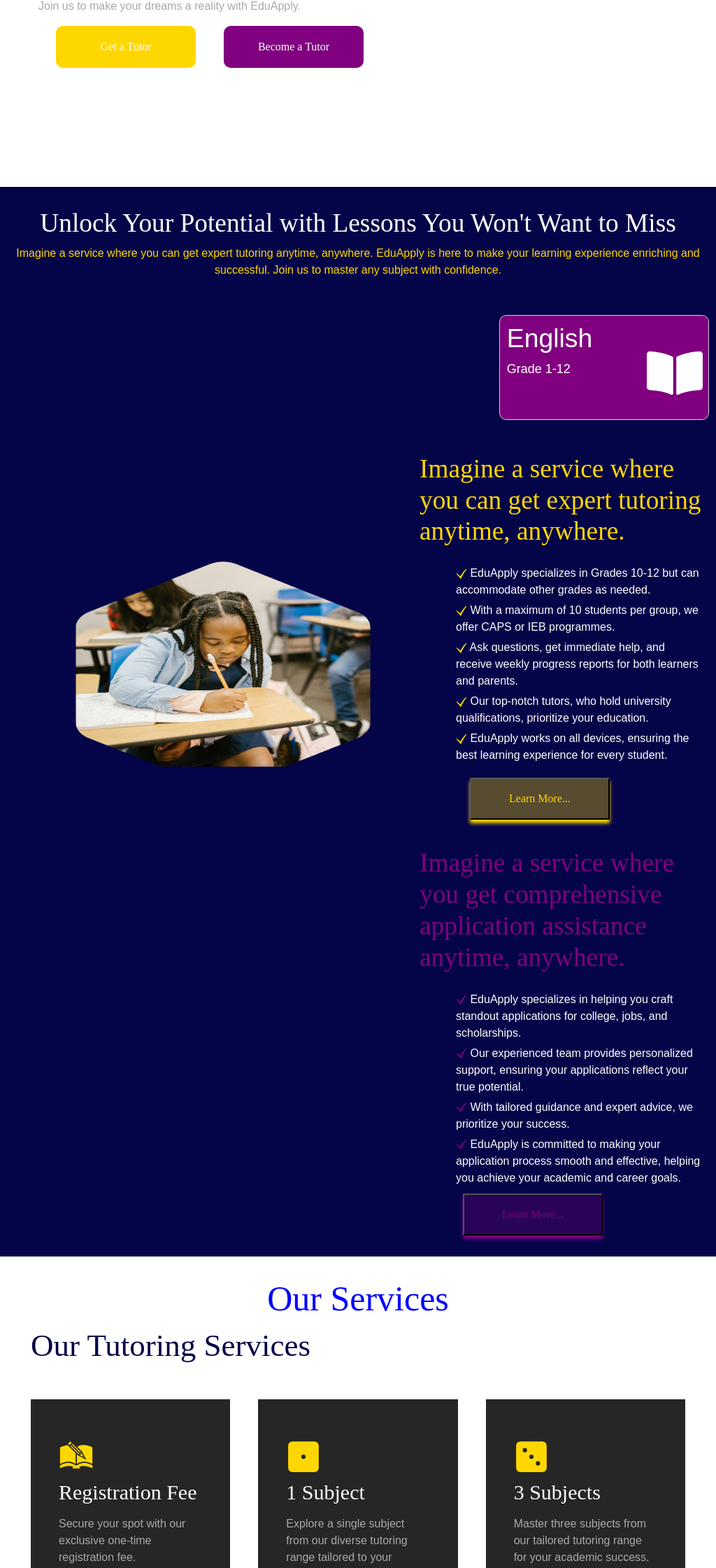
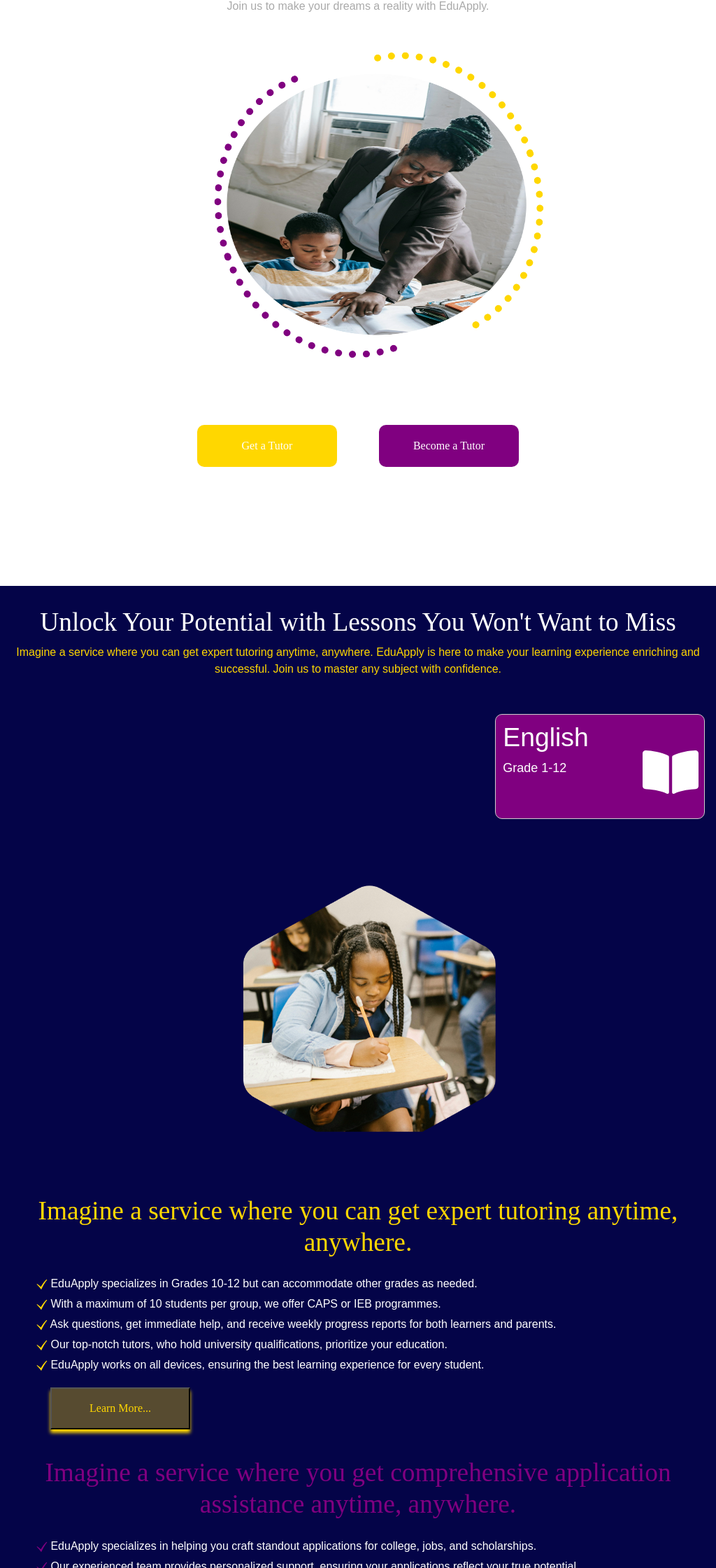
Before and after one commit to BuhleDamane/eduapply, a React (Create React App) app: page / in a window 1024 px wide. Shown: the part 371-2611 px from the top of the page at 70% size. Built offline with nearby package versions, Linux system fonts and the light colour scheme.

Commit message:
Updated all my files and made sure the project looks good on all different types of screens and is responsive

```diff
--- a/src/About.css
+++ b/src/About.css
@@ -525,171 +525,70 @@
   box-shadow: 0 5px 5px purple;
  }
 }
-@media (min-width: 769px) {
-  .about-page{
+@media (min-width: 768px) and (max-width: 1200px) {
+  #about .about-page {
     background-color: rgb(4, 4, 72);
     margin-top: 160px;
     width: 100%;
   }
-  .about-h1{
-    text-align: center;
-    font-family: "Playfair Display", serif;
-    color: #fff;
-    padding: 30px 0 0 0;
-  }
-  .about-p{
-    text-align: center;
-    font-family: "Poppins", sans-serif;
-    color: gold;
-  }
-  .rotate{
-    height: 200px;
-    background-color: red;
-    margin: 50px 0 0 0;
-    overflow: hidden;
-    width: 100%;
-    height: 200px;
-    background-color: #ffffff00;
-    border: 2px solid #cccccc00;
-    position: relative;
+
+  #about .about-2 {
+    display: flex;
+    flex-wrap: wrap; /* Ensures wrapping for better responsiveness */
+    justify-content: center; /* Centers children horizontally */
+    align-items: center; /* Centers children vertically */
   }
 
-  .train {
-    display: flex;
-    position: absolute;
-    left: 100%;
-    animation: moveTrain 45s linear infinite;
-    overflow: hidden;
+  #about .about-image {
+    width: 60%; /* Adjust width for better responsiveness */
+    height: auto; /* Maintain aspect ratio */
+    order: 1;
+    display: block; /* Ensures it behaves like a block element */
+    margin-left: auto; /* Centers it within the parent */
+    margin-right: auto;
+    margin-top: -150px; /* Centers it within the parent */
   }
 
-  .icon {
-    width: 300px;
-    height: 150px;
-    border: 1px solid #ccc;
-    border-radius: 10px;
-    margin-right: 30px;
-    font-size: 18px;
-    font-family: Arial, sans-serif;
-    background-color: purple;
-    color: #fff;
-    padding: 10px 10px;
+  #about .tutoring {
+    flex-basis: 100%; /* Full width for the tutoring content */
+    margin-top: -80px; /* Add spacing after the image */
+    order: 2; /* Ensure tutoring comes after the image */
   }
 
-  .icons{
-    margin-left: 200px;
-    margin-top: -90px;
-    font-size: 80px;
-  }
-  .eng .icons{
-    margin-left: 200px;
-    margin-top: -90px;
-    font-size: 80px;
-  }
-  .hist .icons{
-    color: brown;
-  }
-  .physics .icons{
-    margin-left: 200px;
-    margin-top: -140px;
-    font-size: 80px;
-    color: orangered;
-  }
-  .maths-lit .icons{
-    margin-left: 200px;
-    margin-top: -80px;
-    font-size: 80px;
-    color: blue;
-  }
-  .maths .icons{
-    color: blue;
-  }
-  .geo .icons{
-    color: rgb(82, 82, 204);
-  }
-  .acc .icons{
-    color: brown;
-  }
-  .ls .icons{
-    color: green;
+  #about .tutoring ul li {
+    list-style: none;
   }
 
-  .agric .icons{
-    color: red;
+  #about .tutoring-1 {
+    font-family: "Playfair Display", serif;
+    color: gold;
+    text-align: center;
+  }
+  #about .tutoring-2{
+    font-family: "Playfair Display", serif;
+    color: purple;
+    text-align: center;
+  }
+  #about .p-about {
+    color: #fff;
+    font-family: "Poppins", sans-serif;
   }
 
-  @keyframes moveTrain {
-    from {
-        left: 100%;
-    }
-    to {
-        left: -100%;
-    }
-  }
-
-  .about-2{
-    display: flex; /* Make the parent a flex container */
-     /* Add space between items */
-    align-items: flex-start;
-  }
-  .about-image{
-    width: 600px;
-    height: 600px;
-   margin-top: -10px;
-
-  }
-
-  .tutoring ul li {
-    list-style: none;
-  }
-  li{
-    padding: 5px 0 0 0;
-  }
-  .tutoring-1{
-    font-family: "Playfair Display", serif;
-    color: gold;
-  }
-  .p-about{
-    color: #fff;
-    font-family: "poppins", sans-serif;
-    margin: 20px;
-  }
-  .mark-gold{
-    color: gold;
-  }
-  .tutoring-button{
-    padding: 20px;
-
-  }
-  .tutoring-btn{
+  #about .tutoring-btn{
     font-family: "Playfair Display", serif;
     background-color: rgba(255, 217, 0, 0.328);
     width: 200px;
     height: 60px;
-    color: gold;
     font-weight: 500;
     box-shadow: 0 5px 5px gold;
   }
-  .tutoring-2{
-    color: purple;
-    font-family: "Playfair Display", serif;
-  }
-
-  .mark-purple{
-    color: purple;
-  }
-
-
-  .applying-button{
-    padding: 10px;
-
-  }
-  .applying-btn{
+  #about .applying-btn {
     font-family: "Playfair Display", serif;
     background-color: rgba(128, 0, 128, 0.299);
     color: purple;
     width: 200px;
     height: 60px;
     font-weight: 500;
-    box-shadow: 0 5px 5px purple;
+    box-shadow: 0 5px 5px purple;;
   }
- }
+}
--- a/src/App.css
+++ b/src/App.css
@@ -1,5 +1,6 @@
 body{
   background-color: #fff;
+
 }
 /* src/index.css or src/App.css */
 @import url('https://fonts.googleapis.com/css2?family=Roboto:wght@400;700&display=swap');
--- a/src/Main.css
+++ b/src/Main.css
@@ -1,9 +1,10 @@
+
 .wrap{
     display: flex;
 
   }
   .intro{
-    padding: 110px 55px;
+    padding: 110px 85px;
   }
   .slogan-h1{
     margin-top: 70px;
@@ -268,11 +269,103 @@
   }
 
  }
-@media (min-width: 769px) {
+ @media (min-width: 760px) and (max-width: 1200px) {
+  .wrap {
+    display: flex;
+    flex-direction: column; /* Stack items vertically */
+    align-items: center; /* Center the content */
+  }
 
+  .intro {
+    padding: 110px 55px;
+    text-align: center; /* Center the text content */
+  }
+
+  .slogan-h1 {
+    margin-top: 70px;
+    padding: 0 10px;
+    font-size: 65px;
+    font-family: "Playfair Display", serif;
+  }
+
+  .slogan-p {
+    color: darkgray;
+    font-family: "Poppins", sans-serif;
+  }
+
+  .image {
+    position: relative;
+    display: block;
+    z-index: 1;
+    margin: 0 auto; /* Center the image */
+  }
+
+  .image:before,
+  .image:after {
+    content: '';
+    position: absolute;
+    border-radius: 50%;
+    width: 56%;
+    height: 96%;
+    box-sizing: border-box;
+  }
+
+  .image:before {
+    top: 105px;
+    right: 10px;
+    clip: rect(0, 500px, 170px, 0);
+    border: 10px dotted gold;
+    transform: translate(-19%, -42%) rotate(70deg);
+  }
+
+  .image:after {
+    bottom: -122px;
+    left: 200px;
+    clip: rect(0, 800px, 190px, 0);
+    border: 10px dotted purple;
+    transform: translate(-12%, -45%) rotate(250deg);
+  }
+
+  .cover {
+    width: 750px;
+    height: 550px;
+    padding: 60px 0 0 0;
+    display: block;
+    z-index: 1;
+    margin-top: -160px;
+    margin-left: auto; /* Center horizontally */
+    margin-right: auto; /* Center horizontally */
+  }
+
+  .buttons {
+    display: flex;
+    justify-content: center; /* Center the buttons */
+    gap: 20px; /* Space between buttons */
+    margin-top: 60px; /* Space between the image and buttons */
+  }
+
+  .butt1, .butt2 {
+    background-color: gold;
+    color: #fff;
+    font-weight: 500;
+    border: none;
+    width: 200px;
+    height: 60px;
+    border-radius: 10px;
+    font-family: "Playfair Display", serif;
+  }
+
+  .butt2 {
+    background-color: purple; /* Different color for the second button */
+  }
+}
+@media (min-width: 1210px) and (max-width: 1400px) {
+  .wrap{
+    display: flex;
+
+  }
   .intro{
     padding: 110px 55px;
-    flex-basis: 100%;
   }
   .slogan-h1{
     margin-top: 70px;
@@ -288,44 +381,40 @@
     position: relative;
     display: block;
    z-index: 1;
-   flex-basis: 100%;
-   display: none;
   }
 
   .image:before,
   .image:after {
       content: '';
       position: absolute;
-      border-radius: 44%;
-      width: 58%;
-      height: 79%;
+      border-radius: 50%;
+      width: 60%;
+      height: 72%;
       box-sizing: border-box;
-     display: none;
   }
 
   .image:before {
-      top: 345px;
-      right: 230px;
-      clip: rect(0, 500px, 190px, 0);
+      top: 360px;
+      right: 60px;
+      clip: rect(0, 520px, 220px, 0);
       border: 10px dotted gold;
-      transform: translate(-10%, -50%) rotate(70deg);
+      transform: translate(-18%, -49%) rotate(70deg);
   }
 
   .image:after {
-      bottom: -13px;
-      left: 450px;
-      clip: rect(0, 500px, 220px, 0);
+      bottom: -145px;
+      left: 240px;
+      clip: rect(0, 520px, 220px, 0);
       border: 10px dotted purple;
-      transform: translate(-20%, -50%) rotate(250deg);
+      transform: translate(-12%, -50%) rotate(250deg);
   }
   .cover{
-    width: 600px;
-    height: 400px;
+    width: 750px;
+    height: 550px;
     padding: 60px 0 0 0;
     display: block;
     z-index: 1;
     margin-top: 50px;
-    display: none;
   }
 
   .buttons{
@@ -354,5 +443,4 @@
     border-radius: 10px;
     font-family: "Playfair Display", serif;
   }
-
 }
--- a/src/Services.css
+++ b/src/Services.css
@@ -85,6 +85,7 @@
     border: rgba(40, 35, 10, 0.744);
     font-family: "Playfair Display", serif;
     font-weight: 500;
+    margin-top: 30px;
   }
   .applying-list{
     font-size: 45px;
@@ -102,6 +103,7 @@
     border: rgba(128, 0, 128, 0.216);
     border-radius: 2px;
     font-family: "Playfair Display", serif;
+    margin-top: 30px;
   }
 
   .app-p{
@@ -384,4 +386,139 @@
     margin-top: 20px;
   }
  }
-@media (min-width: 769px) { /* Desktop */ }
+@media (min-width: 769px) and (max-width: 1200px) {
+  #services{
+    padding: 30px 0;
+  }
+  .sub-title{
+    font-size: 40px;
+    text-align: center;
+    color: blue;
+    font-family: "Playfair Display", serif;
+    position: relative;
+  }
+  .sub-title::after{
+    content: '';
+    width: 100%;
+    width: 3px;
+    position: absolute;
+    left: 0;
+    bottom: -6px;
+    background: #ff00f4;
+  }
+  .tutoring-list{
+    font-size: 45px;
+    font-family: "Playfair Display", serif;
+    margin-top: 10px;
+    color: rgb(4, 4, 72);
+  }
+  .container .sub-title{
+    font-size: 40px;
+
+  }
+  .container .tutoring-list{
+    font-size: 30px;
+    text-align: center;
+  }
+  .tutoring-list{
+    font-size: 45px;
+    font-family: "Playfair Display", serif;
+    margin-top: 10px;
+    color: rgb(4, 4, 72);
+  }
+  .services-list{
+    display: grid;
+    grid-template-columns: repeat(auto-fit, minmax(250px, 1fr));
+    grid-gap: 40px;
+    margin-top: 50px;
+  }
+
+  .services-list div{
+    background: #262626;
+    padding: 40px;
+    font-size: 16px;
+    font-weight: 300;
+    color: #fff;
+    font-family: "Playfair Display", serif;
+  }
+  .services-list div span{
+    font-size: 40px;
+
+  }
+  .services-list div h2{
+    font-size: 25px;
+    font-weight: 500;
+    margin-bottom: 15px;
+  }
+  .span-icon{
+    margin-bottom: 30px;
+   margin: 0 auto;
+
+  }
+  .serv{
+    color: gold;
+  }
+
+  .app{
+    color: purple;
+  }
+  .tut-p{
+    color: darkgray;
+    font-family: "poppins", sans-serif;
+    font-size: 15px;
+  }
+  .pp-tutor{
+    color: gold;
+    font-size: 20px;
+    display: inline-block;
+    margin-top: 20px;
+  }
+  .tutor{
+    background-color: gold;
+    color: #fff;
+    width: 180px;
+    height: 50px;
+    border-radius: 2px;
+    box-shadow: 0 5px 5px rgb(147, 126, 10);
+    border: rgba(40, 35, 10, 0.744);
+    font-family: "Playfair Display", serif;
+    font-weight: 500;
+    font-size: 16px;
+    margin: 0 auto;
+    margin-top: 20px;
+  }
+  .applying-list{
+    font-size: 30px;
+    font-family: "Playfair Display", serif;
+    margin-top: 30px;
+    color: rgb(4, 4, 72);
+    text-align: center;
+  }
+
+  .apply{
+    background-color: purple;
+    color: #fff;
+    width: 180px;
+    height: 50px;
+    box-shadow: 0 5px 5px purple;
+    border: rgba(128, 0, 128, 0.216);
+    border-radius: 2px;
+    font-family: "Playfair Display", serif;
+    font-size: 16px;
+    margin: 0 auto;
+    margin-top: 20px;
+  }
+
+  .app-p{
+    color: darkgray;
+    font-family: "poppins", sans-serif;
+  }
+
+
+  .pp-apply{
+    color: purple;
+    font-size: 20px;
+    display: inline-block;
+    margin-top: 20px;
+  }
+ }
--- a/src/services.js
+++ b/src/services.js
@@ -38,8 +38,8 @@
                 <p className="tut-p">Excel in five subjects with our personalized tutoring programs for your academic success.</p>
                 <p className="pp-tutor">R650.00</p>
             </div>
-            <button className="tutor">Book Your Slot</button>
         </div>
+        <button className="tutor">Book Your Slot</button>
         </div>
         <div className="container">
         <h1 className="applying-list">Our application Services</h1>
@@ -68,8 +68,8 @@
                 <p className="app-p">Efficiently handle applications for up to 10 universities and NSFAS with our specialized service.</p>
                 <p className="pp-apply">R250.00</p>
             </div>
-           <button className="apply">Book Your Slot</button>
         </div>
+        <button className="apply">Book Your Slot</button>
         </div>
         </div>
         </div>
```
Also changed, not shown: src/Footer.css (+98 -1 lines).
